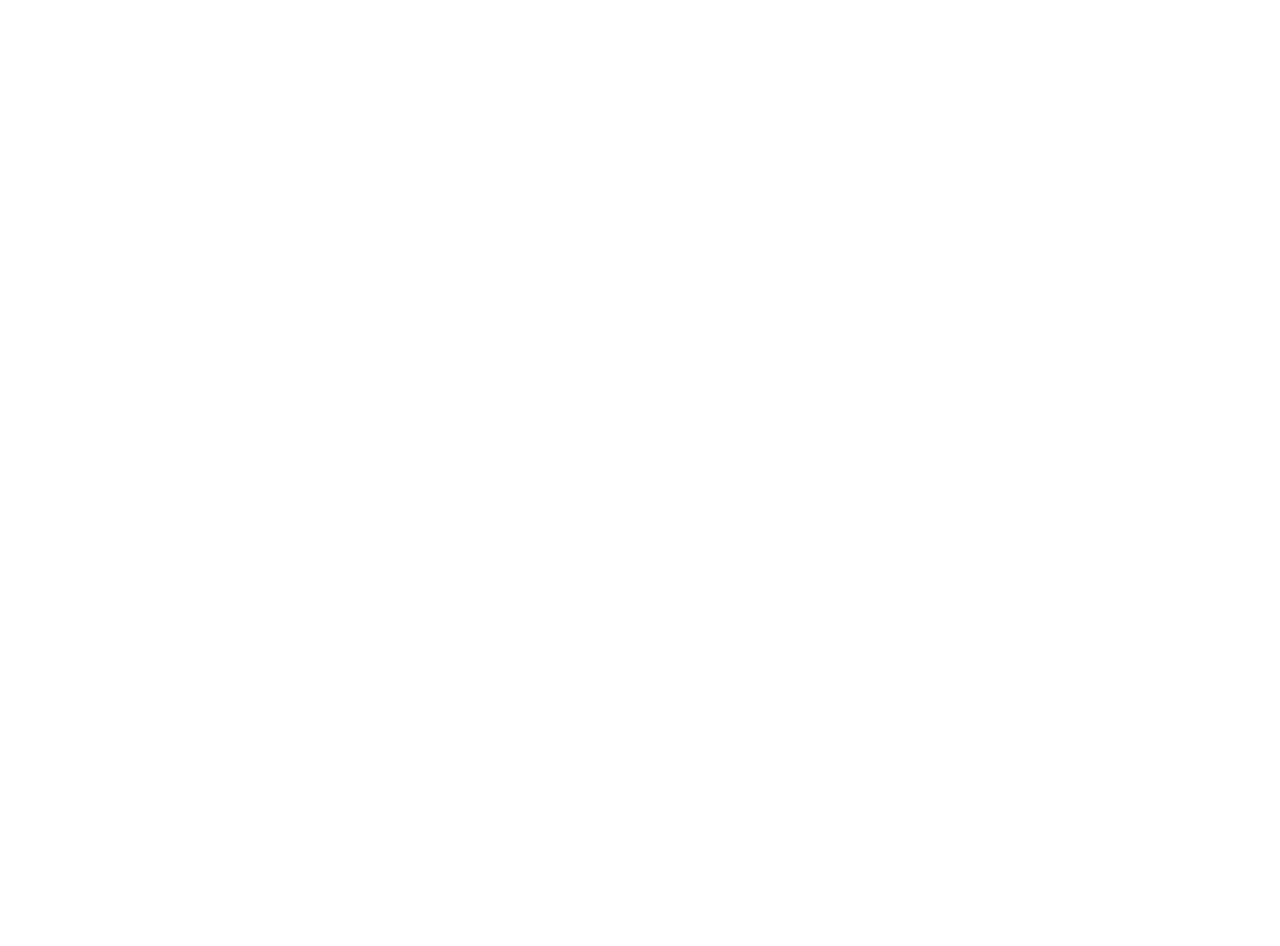
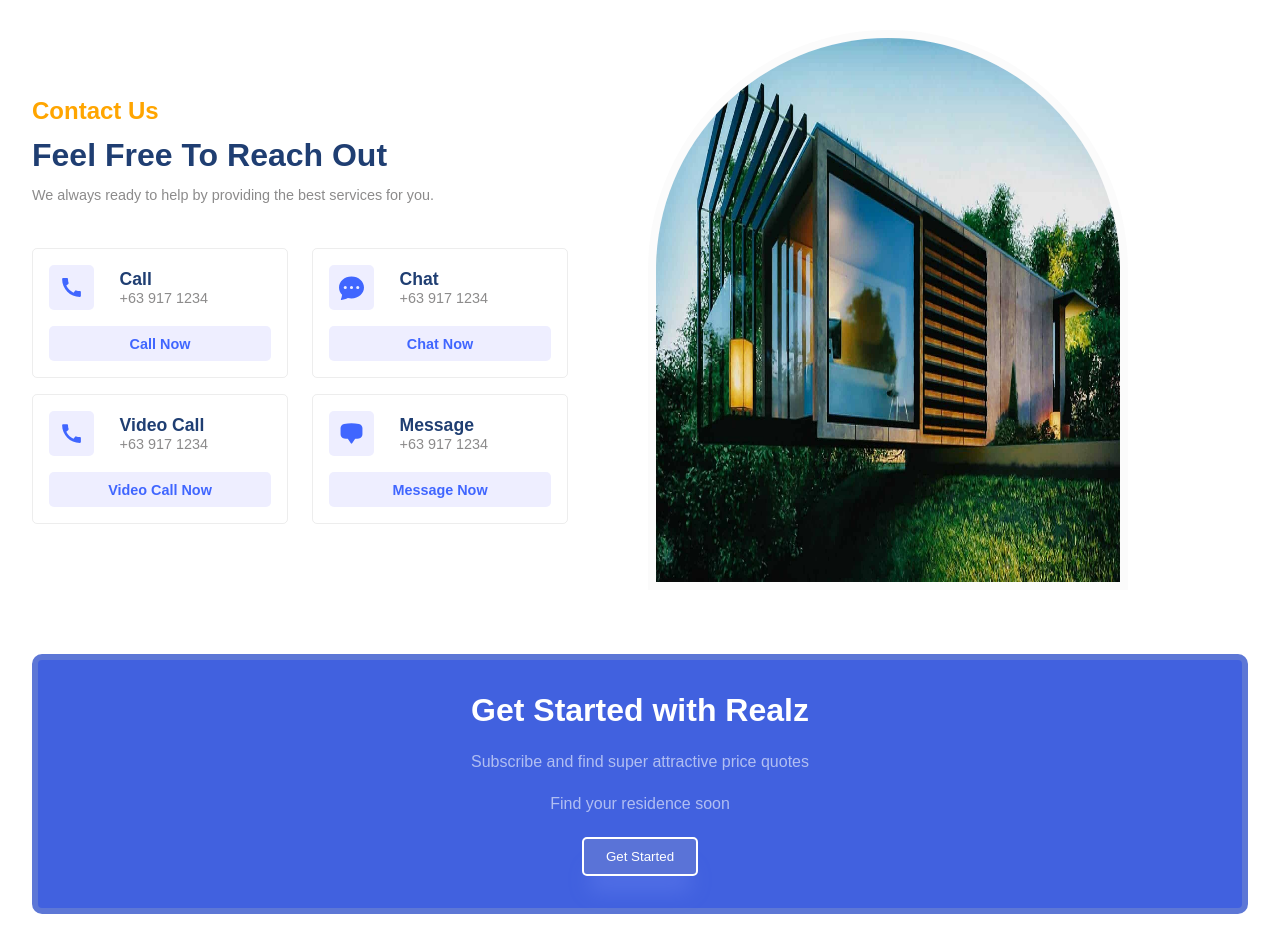
Before and after one commit to benjnp/realz, a React (Vite) app: page / in a window 1280 px wide. Shown: the part 2020-2966 px from the top of the page. Before the commit the page ends 2018 px from the top, so only its background shows below. Built offline with nearby package versions, Linux system fonts and the light colour scheme.

Commit message:
Added Get Started

```diff
--- a/src/App.jsx
+++ b/src/App.jsx
@@ -3,6 +3,8 @@
 import Companies from "./components/Companies/Companies"
 import Residences from "./components/Residences/Residences";
 import Value from "./components/Value/Value";
+import Contact from "./components/Contact/Contact"
+import GetStarted from "./components/GetStarted/GetStarted"
 
 function App() {
   return (
@@ -15,6 +17,8 @@
       <Companies />
       <Residences />
       <Value />
+      <Contact />
+      <GetStarted />
     </div>
   );
 }
--- /dev/null
+++ b/src/components/Contact/Contact.css
@@ -0,0 +1,57 @@
+.c-left {
+    gap: 0.8rem;
+    flex: 1
+}
+
+.c-right {
+    flex: 1;
+    width: 100%;
+}
+
+.contact-modes {
+    margin-top: 2rem;
+    gap: 1rem;
+}
+
+.contact-modes .row {
+    gap: 1.5rem;
+}
+
+.mode {
+    width: 16rem;
+    padding: 1rem;
+    border: 0.8px solid rgba(128,128,128,0.143);
+    border-radius: 5px;
+    gap: 1rem;
+    transition: all 300ms ease-in;
+}
+
+.mode .button {
+    width: 100%;
+    background: var(--lightBlue);
+    color: var(--blue);
+    font-size: 0.9rem;
+    font-weight: 600;
+
+}
+
+.mode>:nth-child(1) {
+    width: 100%;
+    gap: 1.6rem;
+}
+
+.mode .detail .primaryText {
+    font-size: 1.1rem;
+    font-weight: 600;
+}
+
+.mode:hover {
+    scale: 1.1;
+    box-shadow: var(--shadow)
+}
+
+.mode .button:hover {
+    background: var(--blue-gradient);
+    color: white;
+    scale: 0.8;
+}
--- /dev/null
+++ b/src/components/Contact/Contact.jsx
@@ -0,0 +1,79 @@
+import React from 'react'
+import './Contact.css'
+import {MdCall} from 'react-icons/md'
+import {BsFillChatDotsFill} from 'react-icons/bs'
+import {HiChatBubbleBottomCenter} from 'react-icons/hi2'
+
+export default function Contact() {
+  return (
+    <div className='c-wrapper'>
+        <div className="paddings fullWidth flexCenter c-container">
+            <div className="flexColStart c-left">
+                <span className='orangeText'>Contact Us</span>
+                <span className='primaryText'>Feel Free To Reach Out</span>
+                <span className='secondaryText'>We always ready to help by providing the best services for you.</span>
+                <div className="flexColStart contact-modes">
+                    <div className="flexStart row">
+                        <div className="flexColCenter mode">
+                            <div className="flexStart">
+                                <div className="flexCenter icon">
+                                    <MdCall size={25} />
+                                </div>
+                                <div className="flexColStart detail">
+                                    <span className="primaryText">Call</span>
+                                    <span className="secondaryText">+63 917 1234</span>
+                                </div>
+                            </div>
+                            <div className="flexCenter button">Call Now</div>
+                        </div>
+                        <div className="flexColCenter mode">
+                            <div className="flexStart">
+                                <div className="flexCenter icon">
+                                    <BsFillChatDotsFill size={25} />
+                                </div>
+                                <div className="flexColStart detail">
+                                    <span className="primaryText">Chat</span>
+                                    <span className="secondaryText">+63 917 1234</span>
+                                </div>
+                            </div>
+                            <div className="flexCenter button">Chat Now</div>
+                        </div>
+                    </div>
+
+                    <div className="flexStart row">
+                        <div className="flexColCenter mode">
+                            <div className="flexStart">
+                                <div className="flexCenter icon">
+                                    <MdCall size={25} />
+                                </div>
+                                <div className="flexColStart detail">
+                                    <span className="primaryText">Video Call</span>
+                                    <span className="secondaryText">+63 917 1234</span>
+                                </div>
+                            </div>
+                            <div className="flexCenter button">Video Call Now</div>
+                        </div>
+                        <div className="flexColCenter mode">
+                            <div className="flexStart">
+                                <div className="flexCenter icon">
+                                    <HiChatBubbleBottomCenter size={25} />
+                                </div>
+                                <div className="flexColStart detail">
+                                    <span className="primaryText">Message</span>
+                                    <span className="secondaryText">+63 917 1234</span>
+                                </div>
+                            </div>
+                            <div className="flexCenter button">Message Now</div>
+                        </div>
+                    </div>
+                </div>
+            </div>
+            <div className="c-right">
+                <div className="image-container">
+                    <img src="./contact.jpg" alt="Contact Image" />
+                </div>
+            </div>
+        </div>
+    </div>
+  )
+}
--- /dev/null
+++ b/src/components/GetStarted/GetStarted.css
@@ -0,0 +1,26 @@
+.inner-container {
+    gap: 1.5rem;
+    background: #4161df;
+    padding: 2rem;
+    border-radius: 10px;
+    border: 6px solid #5d77d6;
+    text-align: center;
+}
+
+.get-started-primary {
+    color: white;
+    font-weight: 600;
+    font-size: 2rem;
+
+}
+
+.get-started-secondary {
+    color: rgba(255,255,255,0.587)
+}
+
+.inner-container .button {
+    background: #5a73d7;
+    border: 2px solid white;
+    box-shadow: var(--shadow);
+    border-radius: 5px;
+}
--- /dev/null
+++ b/src/components/GetStarted/GetStarted.jsx
@@ -0,0 +1,19 @@
+import React from 'react'
+import './GetStarted.css'
+
+export default function GetStarted() {
+  return (
+    <div className='g-wrapper'>
+        <div className="paddings fullWidth g-container">
+            <div className="flexColCenter inner-container">
+                <span className="get-started-primary">Get Started with Realz</span>
+                <span className="get-started-secondary">Subscribe and find super attractive price quotes</span>
+                <span className="get-started-secondary">Find your residence soon</span>
+                <button className='button'>
+                    <a href="mailto:benjnp@gmail.com">Get Started</a>
+                </button>
+            </div>
+        </div>
+    </div>
+  )
+}
--- a/src/components/Value/Value.jsx
+++ b/src/components/Value/Value.jsx
@@ -34,7 +34,7 @@
                 >
                  {
                     data.map((item, i) => {
-                        const [accordionClass, setAccordionClass] = useState(null)
+                        const [accordionClass, setAccordionClass] = useState("")
                         return (
                             <AccordionItem className={`accordion-item ${accordionClass}`} key={i} uuid={i}>
                                 <AccordionItemHeading>
```
